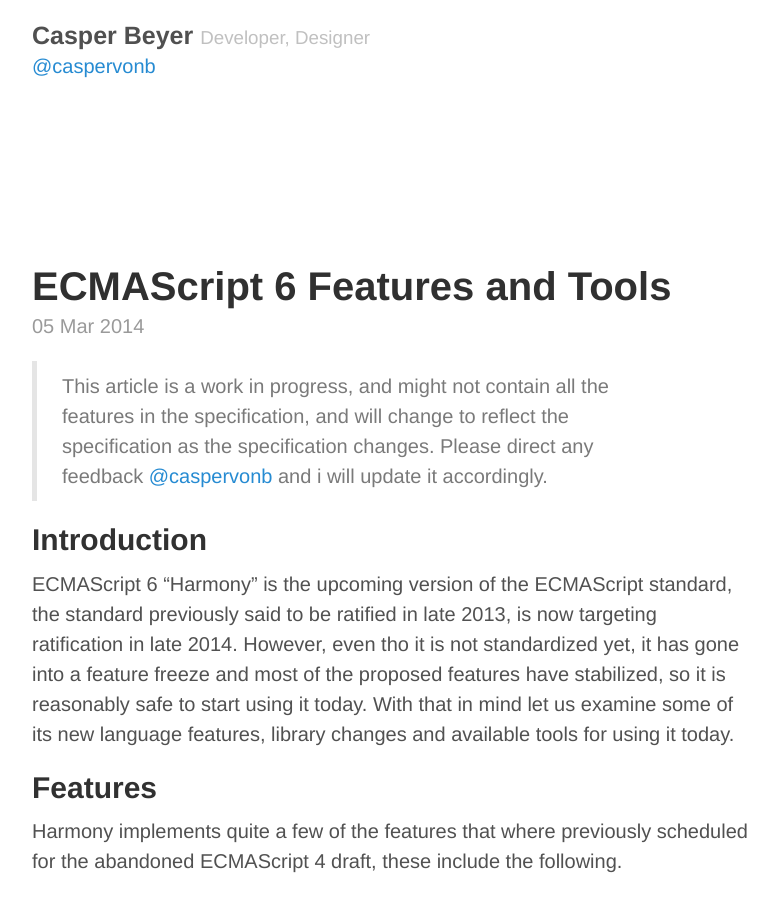
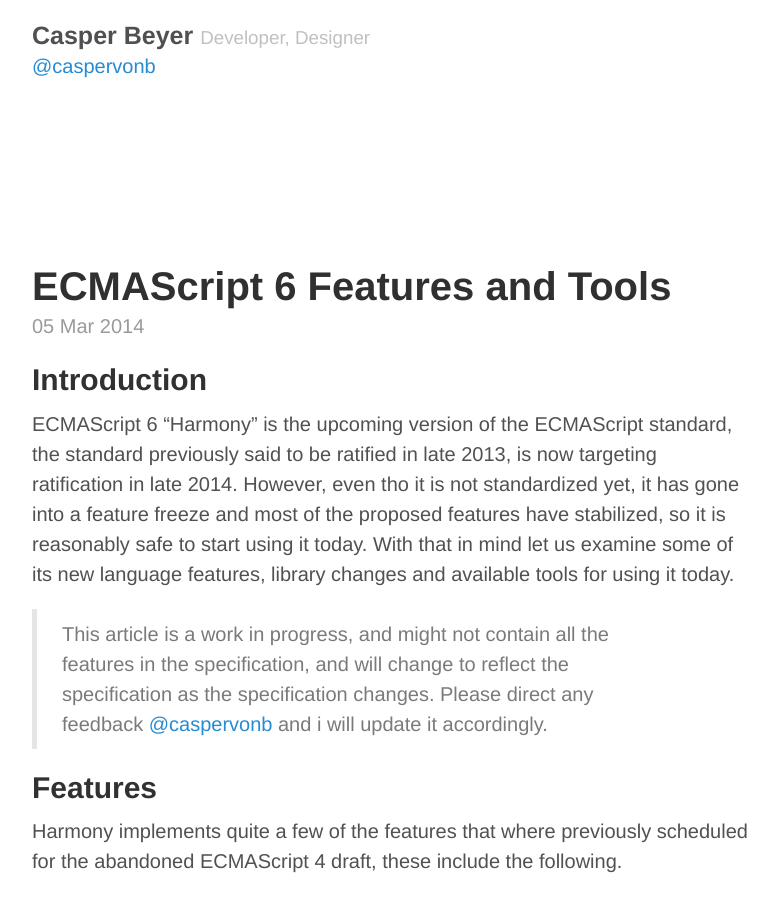
Before and after one commit to caspervonb/__caspervonb.github.io, a Jekyll site: the page built from _posts/2014-03-05-ecmascript6-features-and-tools.md, in a window 1280 px wide and 900 px high. Shown: the whole window, without its empty margins (248-1026 px from the left). Built offline with Jekyll 4.4.1, drawn with Linux system fonts in a browser that asks for light colours; Markdown is read by kramdown in place of the engine named in the settings.

```diff
--- a/_posts/2014-03-05-ecmascript6-features-and-tools.md
+++ b/_posts/2014-03-05-ecmascript6-features-and-tools.md
@@ -4,13 +4,13 @@ layout: post
 title: ECMAScript 6 Features and Tools
 ---
 
+## Introduction
+ECMAScript 6 "Harmony" is the upcoming version of the ECMAScript standard, the standard previously said to be ratified in late 2013, is now targeting ratification in late 2014.
+However, even tho it is not standardized yet, it has gone into a feature freeze and most of the proposed features have stabilized, so it is reasonably safe to start using it today. With that in mind let us examine some of its new language features, library changes and available tools for using it today.
+
 > This article is a work in progress, and might not contain all the features in the specification,
 > and will change to reflect the specification as the specification changes.
 > Please direct any feedback [@caspervonb](http://twitter.com/caspervonb) and i will update it accordingly.
-
-## Introduction
-ECMAScript 6 "Harmony" is the upcoming version of the ECMAScript standard, the standard previously said to be ratified in late 2013, is now targeting ratification in late 2014.
-However, even tho it is not standardized yet, it has gone into a feature freeze and most of the proposed features have stabilized, so it is reasonably safe to start using it today. With that in mind let us examine some of its new language features, library changes and available tools for using it today.
 
 ## Features
 Harmony implements quite a few of the features that where previously
```
